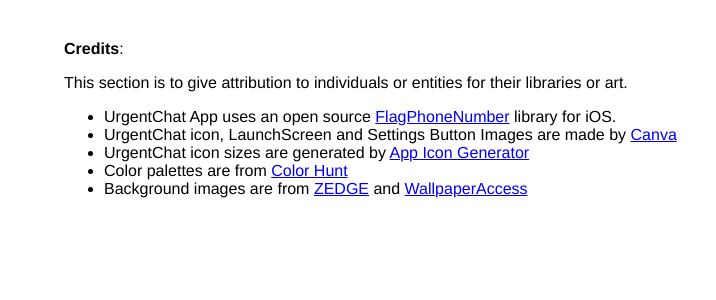
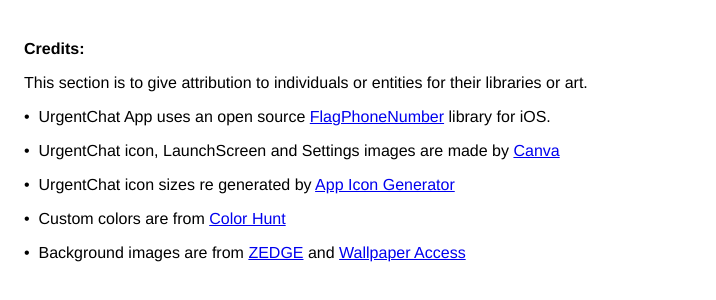
Before and after one commit to MohammaDev/UrgentChat-credits, a plain HTML site: page index.html in a window 1280 px wide. Shown: the whole page, without its empty margins (0-716 px from the left). Drawn offline with Linux system fonts and the light colour scheme.

Commit message:
Update index.html

```diff
--- a/index.html
+++ b/index.html
@@ -7,14 +7,12 @@
       <style> body { font-family: 'Helvetica Neue', Helvetica, Arial, sans-serif; padding:1em; } </style>
     </head>
     <body>
-<p style="margin-left: 40px;"><strong>Credits</strong>:</p>
-<p style="margin-left: 40px;">This section is to give attribution to individuals or entities for their libraries or art.</p>
-<ul style="margin-left: 40px ">
-    <li>UrgentChat App uses an open source <a href="https://github.com/chronotruck/FlagPhoneNumber/blob/master/LICENSE" rel="noopener noreferrer" target="_blank">FlagPhoneNumber</a> library for iOS.</li>
-    <li>UrgentChat icon, LaunchScreen and Settings Button Images are made by <a href="https://www.canva.com/">Canva</a>&nbsp;</li>
-    <li>UrgentChat icon sizes are generated by <a href="https://appicon.co/">App Icon Generator</a></li>
-    <li>Color palettes are from <a href="https://colorhunt.co/">Color Hunt</a>&nbsp;</li>
-    <li>Background images are from <a href="https://www.zedge.net/wallpaper/121821e5-d7e3-45bc-bd0f-134b86ba197a">ZEDGE</a> and <a href="https://wallpaperaccess.com/whatsapp-dark">WallpaperAccess</a></li>
-</ul>
+<p><strong>Credits:</strong>&nbsp;</p>
+<p>This section is to give attribution to individuals or entities for their libraries or art.</p>
+<p>&bull; &nbsp;UrgentChat App uses an open source <a href="https://github.com/chronotruck/FlagPhoneNumber/blob/master/LICENSE">FlagPhoneNumber</a> library for iOS.</p>
+<p>&bull; &nbsp;UrgentChat icon, LaunchScreen and Settings images are made by <a href="https://www.canva.com/">Canva</a></p>
+<p>&bull; &nbsp;UrgentChat icon sizes re generated by <a href="https://appicon.co/">App Icon Generator</a></p>
+<p>&bull; &nbsp;Custom colors are from <a href="https://colorhunt.co/">Color Hunt</a></p>
+<p>&bull; &nbsp;Background images are from <a href="https://www.zedge.net/wallpaper/121821e5-d7e3-45bc-bd0f-134b86ba197a">ZEDGE</a> and <a href="https://wallpaperaccess.com/whatsapp-dark">Wallpaper Access</a></p>
     </body>
     </html>
```
